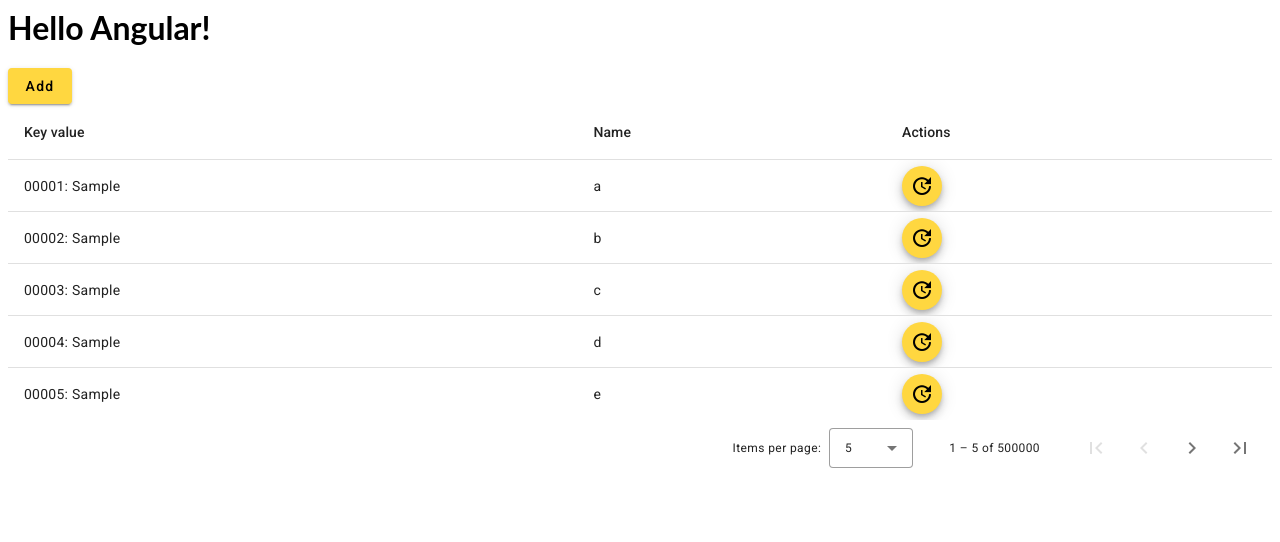
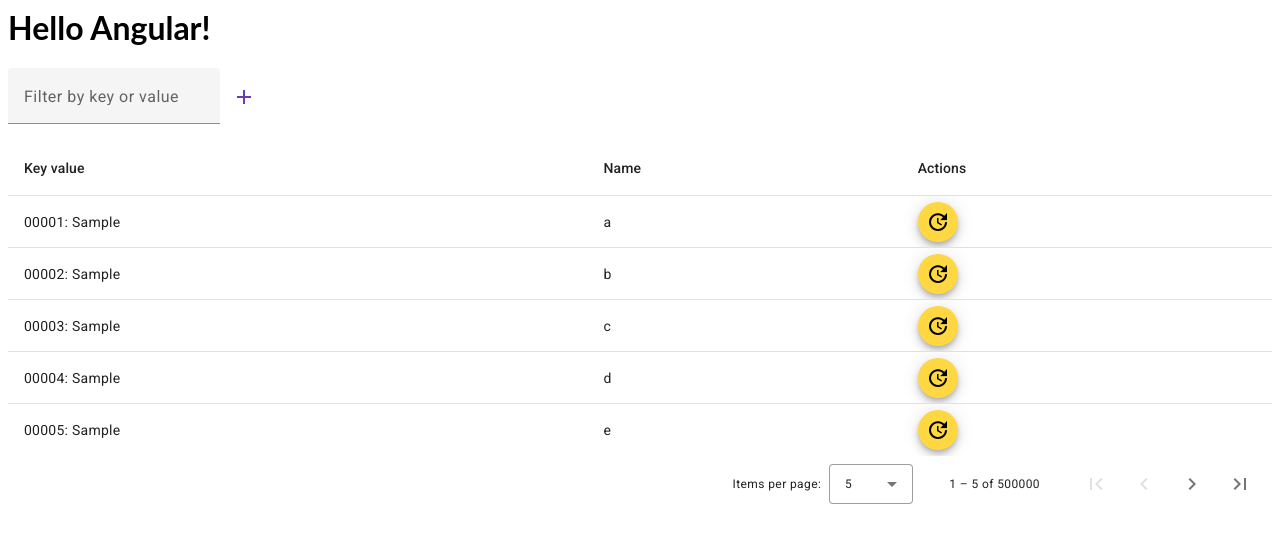
Before and after one commit to jmadoremos/angular-kne8ng, an Angular app: page / in a window 1280 px wide. Shown: the top 542 px of the page. Built offline with nearby package versions, Linux system fonts and the light colour scheme.

Commit message:
4 files modified

```diff
--- a/src/app/app.module.ts
+++ b/src/app/app.module.ts
@@ -8,6 +8,7 @@
 import { MatButtonModule } from '@angular/material/button';
 import { MatIconModule } from '@angular/material/icon';
 import { MatInputModule } from '@angular/material/input';
+import { MatTooltipModule } from '@angular/material/tooltip';
 import { BrowserAnimationsModule } from '@angular/platform-browser/animations';
 
 import { AppComponent } from './app.component';
@@ -27,6 +28,7 @@
     MatButtonModule,
     MatIconModule,
     MatInputModule,
+    MatTooltipModule,
     BrowserAnimationsModule,
   ],
   declarations: [
--- a/src/app/paginated-table.component.css
+++ b/src/app/paginated-table.component.css
@@ -3,6 +3,7 @@
   flex-flow: row wrap;
   justify-content: flex-start;
   align-items: center;
+  vertical-align: middle;
 }
 
 .flex-item {
--- a/src/app/paginated-table.component.html
+++ b/src/app/paginated-table.component.html
@@ -1,4 +1,28 @@
-<button mat-raised-button (click)="onAdd()" color="accent">Add</button>
+<mat-form-field appearance="fill">
+  <mat-label>Filter by key or value</mat-label>
+  <input
+    matInput
+    type="text"
+    [formControl]="filterControl"
+    (keyup)="onFilterChange()"
+  />
+  <button
+    matSuffix
+    mat-icon-button
+    *ngIf="filterControl.value"
+    matTooltip="Clear"
+    (click)="onFilterReset()"
+  >
+    <mat-icon>close</mat-icon>
+  </button>
+  <mat-error *ngIf="filterControl.hasError('minlength')">
+    At least {{ filterMinLen }} characters <strong>required.</strong>
+  </mat-error>
+</mat-form-field>
+
+<button mat-icon-button color="primary" matTooltip="Add" (click)="onAdd()">
+  <mat-icon>add</mat-icon>
+</button>
 
 <table mat-table [dataSource]="dataSource">
   <!-- all columns -->
@@ -21,23 +45,23 @@
     <td mat-cell *matCellDef="let row; let i = index">
       <div class="flex-container">
         <div class="flex-item">
-          <button mat-mini-fab (click)="onUpdate(i)">
+          <button mat-mini-fab matTooltip="Update" (click)="onUpdate(i)">
             <mat-icon>update</mat-icon>
           </button>
         </div>
-        <div class="flex-item">
+        <div class="flex-item" [ngSwitch]="row.state">
           <button
             mat-mini-fab
-            *ngIf="row.state === 'added'"
+            matTooltip="Undo"
+            *ngSwitchCase="'added'"
             (click)="onRemove(i)"
           >
             <mat-icon>delete</mat-icon>
           </button>
-        </div>
-        <div class="flex-item">
           <button
             mat-mini-fab
-            *ngIf="row.state === 'altered'"
+            matTooltip="Delete"
+            *ngSwitchCase="'altered'"
             (click)="onRevert(i)"
           >
             <mat-icon>undo</mat-icon>
--- a/src/app/paginated-table.component.ts
+++ b/src/app/paginated-table.component.ts
@@ -1,4 +1,5 @@
 import { Component, Input, Output, EventEmitter } from '@angular/core';
+import { FormControl, Validators } from '@angular/forms';
 import { MatDialog } from '@angular/material/dialog';
 import { PageEvent } from '@angular/material/paginator';
 
@@ -30,6 +31,11 @@
   pageSize: number;
   pageIndex: number;
 
+  readonly filterMinLen: number;
+  filterControl: FormControl<string>;
+  private _filterTimeout: any;
+  private readonly _filterDelayMs: number;
+
   constructor(private dialog: MatDialog) {
     this.add = new EventEmitter();
     this.update = new EventEmitter();
@@ -40,6 +46,14 @@
     this.rowLength = 0;
     this.pageSize = 5;
     this.pageIndex = 0;
+
+    this.filterMinLen = 3;
+    this.filterControl = new FormControl(
+      '',
+      Validators.minLength(this.filterMinLen)
+    );
+    this._filterTimeout = null;
+    this._filterDelayMs = 500;
   }
 
   @Input()
@@ -83,11 +97,40 @@
     return Math.ceil(this.rowLength / this.pageSize);
   }
 
-  private updateFilteredData() {
-    this._filteredData = this._tableData.slice(
+  private updateFilteredData(filter = this.filterControl.value) {
+    let tmp: TrackedData<FormData>[] = Object.assign([], this._tableData);
+
+    // Apply filter
+    if (filter && filter.length >= this.filterMinLen) {
+      tmp = tmp.filter(
+        (value) =>
+          value.data.key.startsWith(filter) || value.data.value.includes(filter)
+      );
+    }
+
+    // Reflect filtered data with pagination
+    this._filteredData = tmp.slice(
       this.pageIndex * this.pageSize,
       this.pageSize * (this.pageIndex + 1)
     );
+
+    // Update row length
+    this.rowLength = tmp.length;
+  }
+
+  onFilterChange() {
+    clearTimeout(this._filterTimeout);
+    this._filterTimeout = setTimeout(() => {
+      // Reset to first page
+      this.pageIndex = 0;
+      // Update table
+      this.updateFilteredData(this.filterControl.value);
+    }, this._filterDelayMs);
+  }
+
+  onFilterReset() {
+    this.filterControl.setValue('');
+    this.updateFilteredData();
   }
 
   onAdd() {
```
